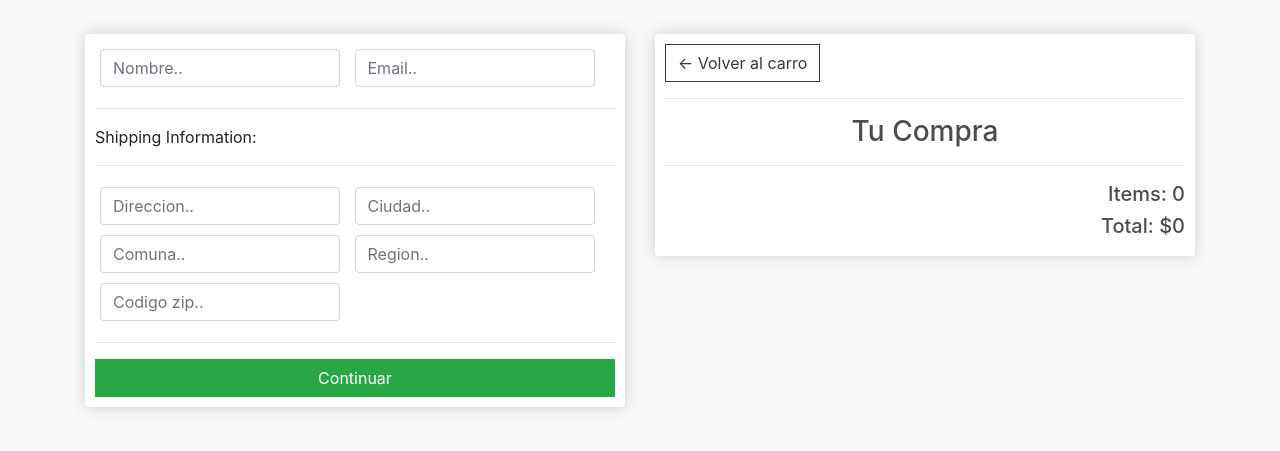
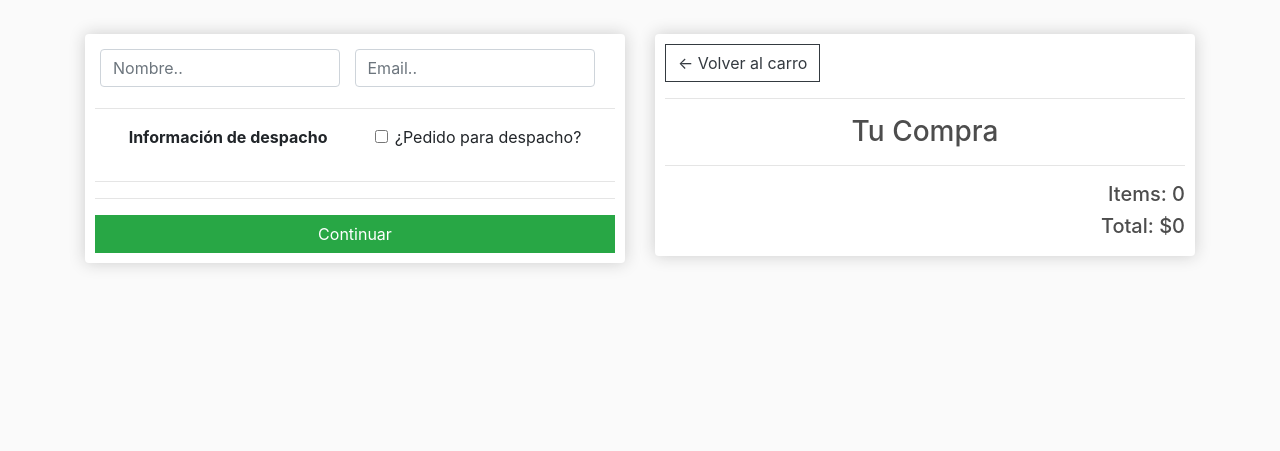
Before and after one commit to sc2-zobka/Music_Pro, a Django app: page /checkout/ in a window 1280 px wide. Shown: the part 57-508 px from the top of the page. Run offline with Django 3.2, Linux system fonts and the light colour scheme; some libraries are stand-ins or nearby versions.

Commit message:
[WIP] Shipping or Takeaway
- [x] user can choose shipping service
- [ ]  user can choose takeaway products

```diff
--- a/store/templates/store/checkout.html
+++ b/store/templates/store/checkout.html
@@ -20,10 +20,20 @@
 						</div>
 					</div>
 
-					<div id="shipping-info">
+
 						<hr>
-						<p>Shipping Information:</p>
+						<div class="d-flex justify-content-around">
+							<div>
+								<p class="font-weight-bold">Información de despacho</p>
+							</div>
+							<div>
+								<input type="checkbox" class="form-check-input" id="despacho">
+								<label class="form-check-label" for="exampleCheck1">¿Pedido para despacho?</label>
+							</div>
+						</div>
 						<hr>
+
+					<div id="shipping-info" style="display: none">
 						<div class="form-field">
 							<input class="form-control" type="text" name="Direccion" placeholder="Direccion..">
 						</div>
@@ -73,4 +83,21 @@
 		</div>
 	</div>
 
+	<script >
+
+		const chkBox = document.getElementById('despacho')
+		const shippingForm = document.getElementById('shipping-info')
+
+		chkBox.addEventListener('change', (e) => {
+			if (chkBox.checked) {
+				shippingForm.style.display = "inline"
+			}
+			else {
+				shippingForm.style.display = "none"
+			}
+		})
+	</script>
+
+
+
 {% endblock contenido %}
```
